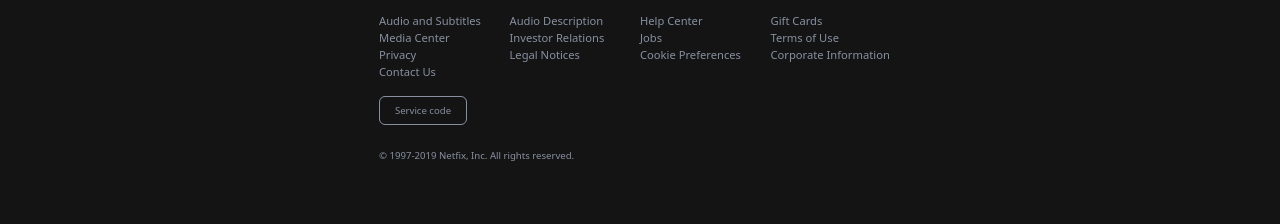
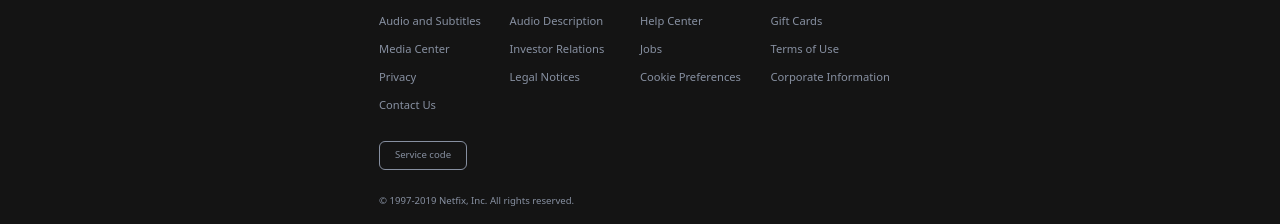
Before and after one commit to Alex188dot/Netflix-Clone, a plain HTML site: page index.html in a window 1280 px wide. Shown: the part 892-1116 px from the top of the page. Before the commit the page ends 1072 px from the top, so only its background shows below. Drawn offline with nearby package versions, Linux system fonts and the light colour scheme.

Commit message:
minor changes

```diff
--- a/index.html
+++ b/index.html
@@ -105,6 +105,9 @@
           display: flex;
           flex-direction: column;
           margin-top: 1rem;
+         }
+         .footer-links {
+          margin-bottom: 0.7rem;
          }
          .service-code {
           margin-top: 1rem;
@@ -1319,43 +1322,43 @@
               </a>
             </div>
             <div class="container footer-box-links">
-              <div class="col-12 col-md-4 col-lg-3">
+              <div class="col-12 col-md-4 col-lg-3 footer-links">
                 <a href="https://example.com/audio-and-subtitles">Audio and Subtitles</a>
               </div>
-              <div class="col-12 col-md-4 col-lg-3">
+              <div class="col-12 col-md-4 col-lg-3 footer-links">
                 <a href="https://example.com/audio-description">Audio Description</a>
               </div>
-              <div class="col-12 col-md-4 col-lg-3">
+              <div class="col-12 col-md-4 col-lg-3 footer-links">
                 <a href="https://example.com/help-center">Help Center</a>
               </div>
-              <div class="col-12 col-md-4 col-lg-3">
+              <div class="col-12 col-md-4 col-lg-3 footer-links">
                 <a href="https://example.com/gift-cards">Gift Cards</a>
               </div>
-              <div class="col-12 col-md-4 col-lg-3">
+              <div class="col-12 col-md-4 col-lg-3 footer-links">
                 <a href="https://example.com/media-center">Media Center</a>
               </div>
-              <div class="col-12 col-md-4 col-lg-3">
+              <div class="col-12 col-md-4 col-lg-3 footer-links">
                 <a href="https://example.com/investor-relations">Investor Relations</a>
               </div>
-              <div class="col-12 col-md-4 col-lg-3">
+              <div class="col-12 col-md-4 col-lg-3 footer-links">
                 <a href="https://example.com/jobs">Jobs</a>
               </div>
-              <div class="col-12 col-md-4 col-lg-3">
+              <div class="col-12 col-md-4 col-lg-3 footer-links">
                 <a href="https://example.com/terms-of-use">Terms of Use</a>
               </div>
-              <div class="col-12 col-md-4 col-lg-3">
+              <div class="col-12 col-md-4 col-lg-3 footer-links">
                 <a href="https://example.com/privacy">Privacy</a>
               </div>
-              <div class="col-12 col-md-4 col-lg-3">
+              <div class="col-12 col-md-4 col-lg-3 footer-links">
                 <a href="https://example.com/legal-notices">Legal Notices</a>
               </div>
-              <div class="col-12 col-md-4 col-lg-3">
+              <div class="col-12 col-md-4 col-lg-3 footer-links">
                 <a href="https://example.com/cookie-preferences">Cookie Preferences</a>
               </div>
-              <div class="col-12 col-md-4 col-lg-3">
+              <div class="col-12 col-md-4 col-lg-3 footer-links">
                 <a href="https://example.com/corporate-information">Corporate Information</a>
               </div>
-              <div class="col-12 col-md-4 col-lg-3">
+              <div class="col-12 col-md-4 col-lg-3 footer-links">
                 <a href="https://example.com/contact-us">Contact Us</a>
               </div>
             </div>
```
